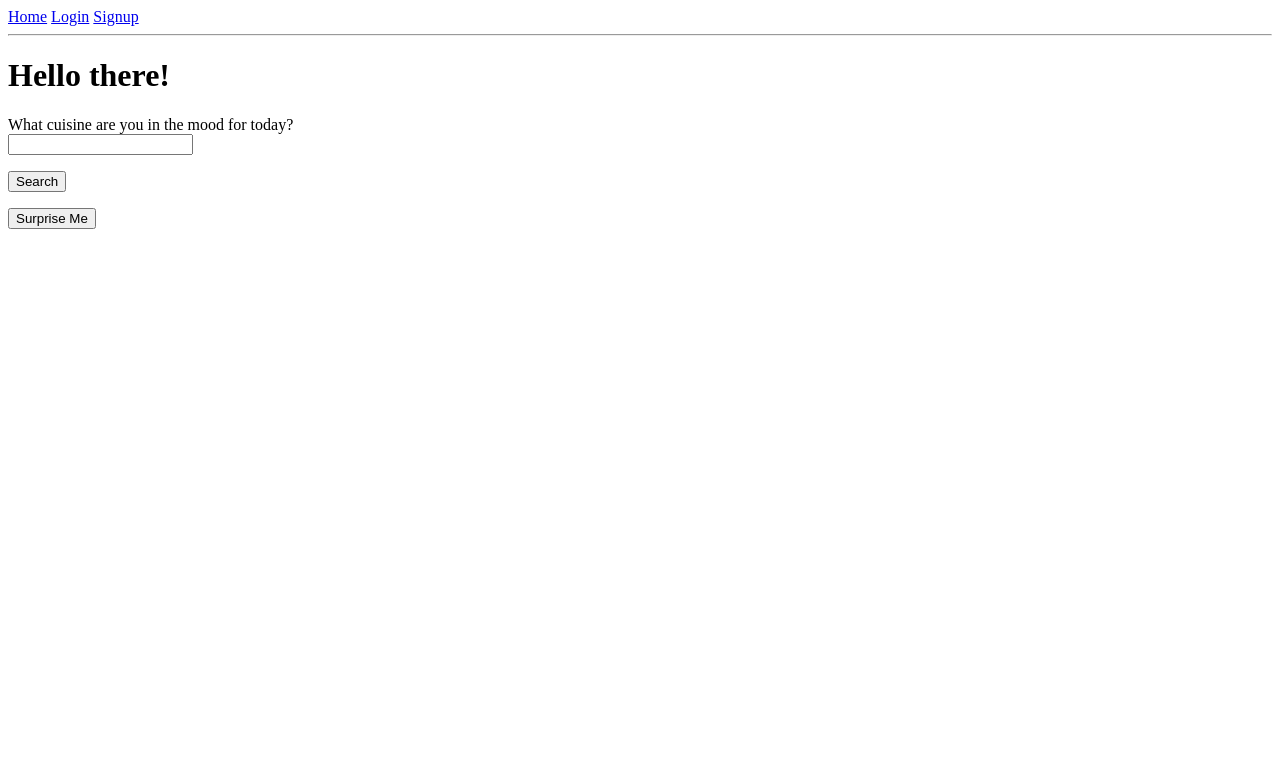
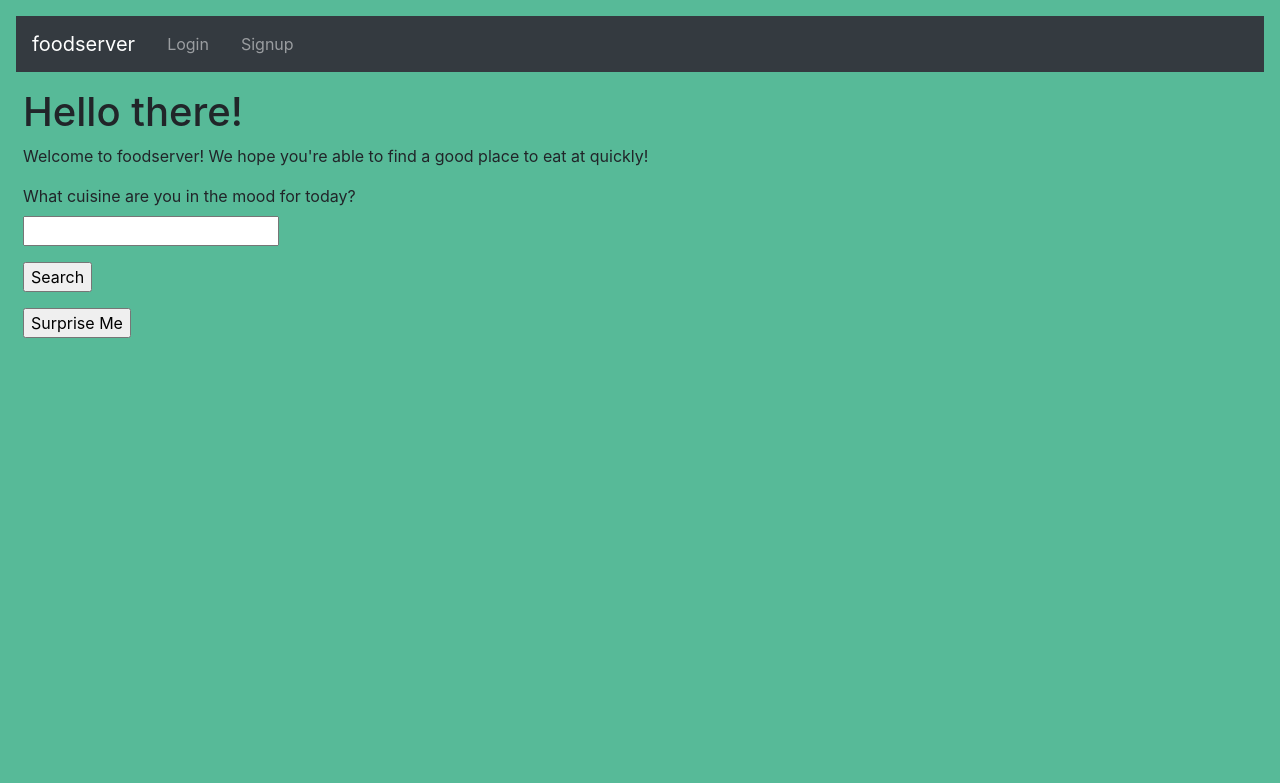
Before and after one commit to prajjwolmondal/food-server, a Flask app: page / in a window 1280 px wide. Shown: the top 783 px of the page. Run offline with Flask 2, Linux system fonts and the light colour scheme; some libraries are stand-ins or nearby versions.

Commit message:
more ux changes and added missing requirement

```diff
--- /dev/null
+++ b/app/static/base.css
@@ -0,0 +1,3 @@
+body {
+    background-color: #57BA98;
+}
--- a/app/templates/base.html
+++ b/app/templates/base.html
@@ -1,19 +1,34 @@
-<html>
+<!doctype html>
+<html lang="en">
     <head>
         <title>Welcome to foodserver</title>
+        <link rel="stylesheet" href="https://stackpath.bootstrapcdn.com/bootstrap/4.4.1/css/bootstrap.min.css" integrity="sha384-Vkoo8x4CGsO3+Hhxv8T/Q5PaXtkKtu6ug5TOeNV6gBiFeWPGFN9MuhOf23Q9Ifjh" crossorigin="anonymous">
+        <link rel="stylesheet" href="{{url_for('static', filename='base.css')}}">
+        <meta name="viewport" content="width=device-width, initial-scale=1, shrink-to-fit=no">
+        <meta charset="utf-8">
     </head>
     <body>
-        <div>
-            <a href="{{url_for('main_blueprint.index')}}">Home</a>
+        <nav class="navbar navbar-expand-sm bg-dark navbar-dark m-3 sticky-top">
+            <a class="navbar-brand" href="{{url_for('main_blueprint.index')}}">foodserver</a>
+            <ul class="navbar-nav">
                 {% if current_user.is_anonymous %}
-            <a href="{{url_for('auth_blueprint.login')}}">Login</a>
-            <a href="{{url_for('auth_blueprint.signup')}}">Signup</a>
+                <li class="nav-item px-2">
+                    <a class="nav-link" href="{{url_for('auth_blueprint.login')}}">Login</a>
+                </li>
+                <li class="nav-item px-2">
+                    <a class="nav-link" href="{{url_for('auth_blueprint.signup')}}">Signup</a>
+                </li>
                 {% else %}
-            <a href="{{url_for('user_profile_blueprint.get_user_profile')}}">Profile</a>
-            <a href="{{url_for('auth_blueprint.logout')}}">Logout</a>
+                <li class="nav-item px-2">
+                    <a class="nav-link" href="{{url_for('user_profile_blueprint.get_user_profile')}}">Profile</a>
+                </li>
+                <li class="nav-item px-2">
+                    <a class="nav-link" href="{{url_for('auth_blueprint.logout')}}">Logout</a>
+                </li>
                 {% endif %}
-        </div>
-        <hr>
+            </ul>
+        </nav>
+        <div class="container-fluid m-2">
             <!-- get_flashed_messages()  returns a list of all the messages that have been registered with flash() -->
             <!-- Once flash messages are requested once through get_flashed_messages() they are removed from the message list -->
             {% with messages = get_flashed_messages() %}
@@ -26,5 +41,9 @@
             {% endif %}
             {% endwith %}
             {% block content %}{% endblock %}
+        </div>
+        <script src="https://code.jquery.com/jquery-3.4.1.slim.min.js" integrity="sha384-J6qa4849blE2+poT4WnyKhv5vZF5SrPo0iEjwBvKU7imGFAV0wwj1yYfoRSJoZ+n" crossorigin="anonymous"></script>
+        <script src="https://cdn.jsdelivr.net/npm/popper.js@1.16.0/dist/umd/popper.min.js" integrity="sha384-Q6E9RHvbIyZFJoft+2mJbHaEWldlvI9IOYy5n3zV9zzTtmI3UksdQRVvoxMfooAo" crossorigin="anonymous"></script>
+        <script src="https://stackpath.bootstrapcdn.com/bootstrap/4.4.1/js/bootstrap.min.js" integrity="sha384-wfSDF2E50Y2D1uUdj0O3uMBJnjuUD4Ih7YwaYd1iqfktj0Uod8GCExl3Og8ifwB6" crossorigin="anonymous"></script>
     </body>
 </html>
--- a/app/templates/index.html
+++ b/app/templates/index.html
@@ -6,6 +6,7 @@
     {% else %}
     <h1>Hello {{ current_user.username }}!</h1>
     {% endif %}
+    <p> Welcome to foodserver! We hope you're able to find a good place to eat at quickly!</p>
     <form action="{{ url_for('main_blueprint.index') }}" method="post" novalidate>
         {{ form.hidden_tag() }}
         <p>
--- a/requirements.txt
+++ b/requirements.txt
@@ -12,6 +12,7 @@ dnspython==1.16.0
 filelock==3.0.12
 Flask==1.1.1
 Flask-Bcrypt==0.7.1
+Flask-Login==0.5.0
 Flask-PyMongo==2.3.0
 Flask-RESTful==0.3.8
 Flask-WTF==0.14.3
```
Lines whose indentation alone changed are shown as unchanged.
